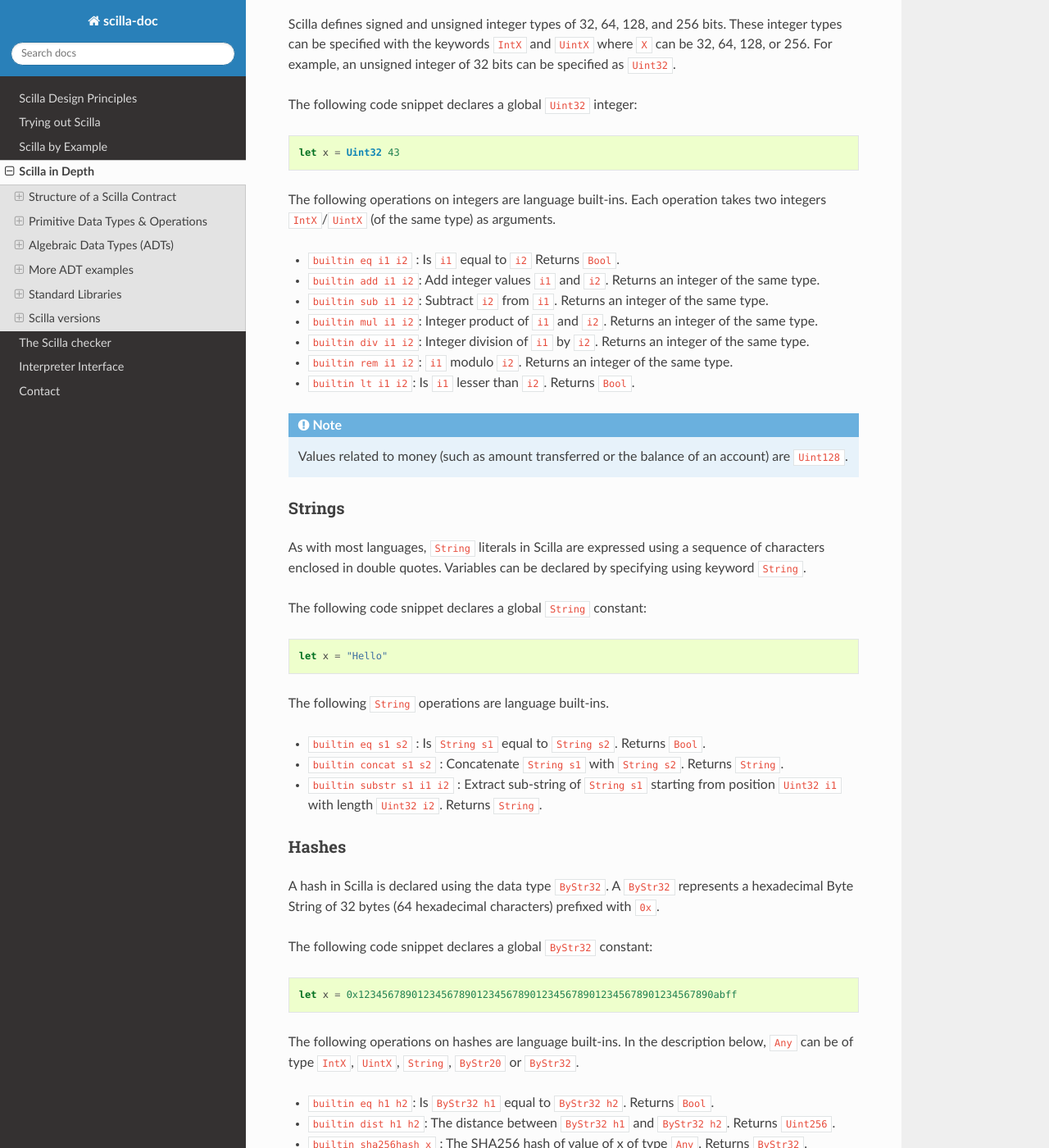
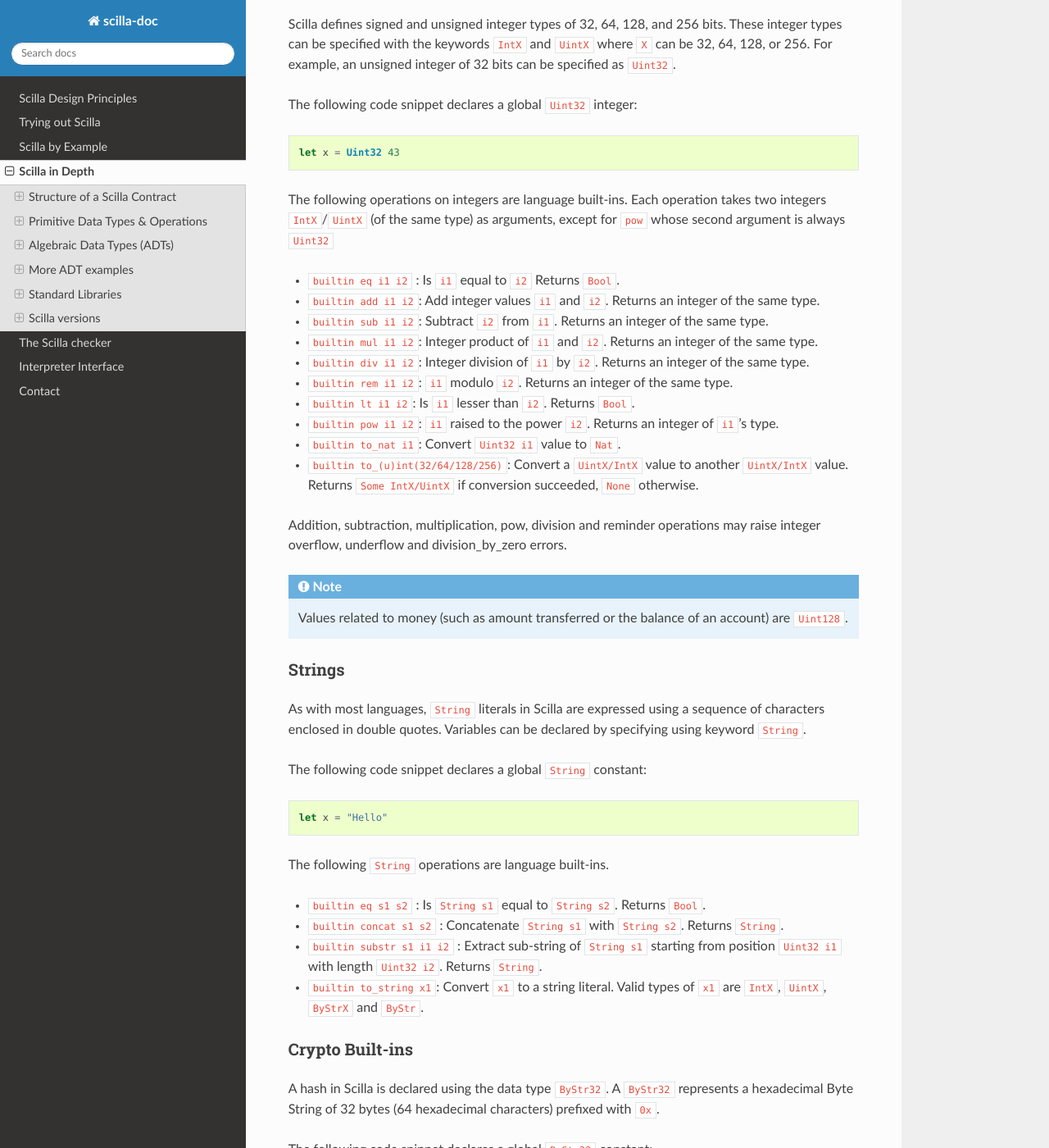
Before and after one commit to Zilliqa/scilla-docs, a Sphinx documentation site: the page built from docs/source/scilla-in-depth.rst, in a window 1280 px wide and 1400 px high, scrolled down 4958 px. Shown: the whole window at 82% size. Built offline with Sphinx 7.4.7 and the Read the Docs theme 2.0.0, drawn with Linux system fonts in a browser that asks for light colours; some of the changed text lies outside the part shown.

Commit message:
document more builtins

```diff
--- a/docs/source/scilla-in-depth.rst
+++ b/docs/source/scilla-in-depth.rst
@@ -287,7 +287,7 @@ The following code snippet declares a global ``Uint32`` integer:
 
 The following operations on integers are language built-ins. Each
 operation takes two integers ``IntX``/``UintX`` (of the same type) as
-arguments.
+arguments, except for ``pow`` whose second argument is always ``Uint32``
 
 - ``builtin eq i1 i2`` : Is ``i1`` equal to ``i2`` Returns ``Bool``.
 - ``builtin add i1 i2``: Add integer values ``i1`` and ``i2``.
@@ -300,7 +300,13 @@ arguments.
   Returns an integer of the same type.
 - ``builtin rem i1 i2``: ``i1`` modulo ``i2``. Returns an integer of the same type.
 - ``builtin lt i1 i2``: Is ``i1`` lesser than ``i2``. Returns ``Bool``.
+- ``builtin pow i1 i2``: ``i1`` raised to the power ``i2``. Returns an integer of ``i1``'s type.
+- ``builtin to_nat i1``: Convert ``Uint32 i1`` value to ``Nat``.
+- ``builtin to_(u)int(32/64/128/256)``: Convert a ``UintX/IntX`` value to another ``UintX/IntX`` value.
+  Returns ``Some IntX/UintX`` if conversion succeeded, ``None`` otherwise.
 
+Addition, subtraction, multiplication, pow, division and reminder operations
+may raise integer overflow, underflow and division_by_zero errors.
 
 .. note::
 
@@ -333,9 +339,11 @@ The following ``String`` operations are language built-ins.
 - ``builtin substr s1 i1 i2`` : Extract sub-string of ``String s1`` starting
   from position ``Uint32 i1`` with length ``Uint32 i2``.
   Returns ``String``.
+- ``builtin to_string x1``: Convert ``x1`` to a string literal. Valid types of
+  ``x1`` are ``IntX``, ``UintX``, ``ByStrX`` and ``ByStr``.
 
-Hashes
-******
+Crypto Built-ins
+****************
 
 A hash in Scilla is declared using the data type ``ByStr32``. A ``ByStr32``
 represents a hexadecimal Byte String of 32 bytes (64 hexadecimal characters)
@@ -375,6 +383,8 @@ below, ``Any`` can be of type ``IntX``, ``UintX``, ``String``, ``ByStr20`` or
 
 - ``builtin schnorr_verify pubk msg sig`` : Verify a signed ``sig`` of type ``ByStr64`` against the ``msg`` of
   type ``ByStr32`` with the ``pubk`` of type ``ByStr33``.
+- ``concat x1 x2``: Concatenate ``x1 : ByStrX1`` and ``x2 : ByStrX2`` to result in a ``ByStr(X1+X2)`` value.
+
 
 Maps
 ****
```
